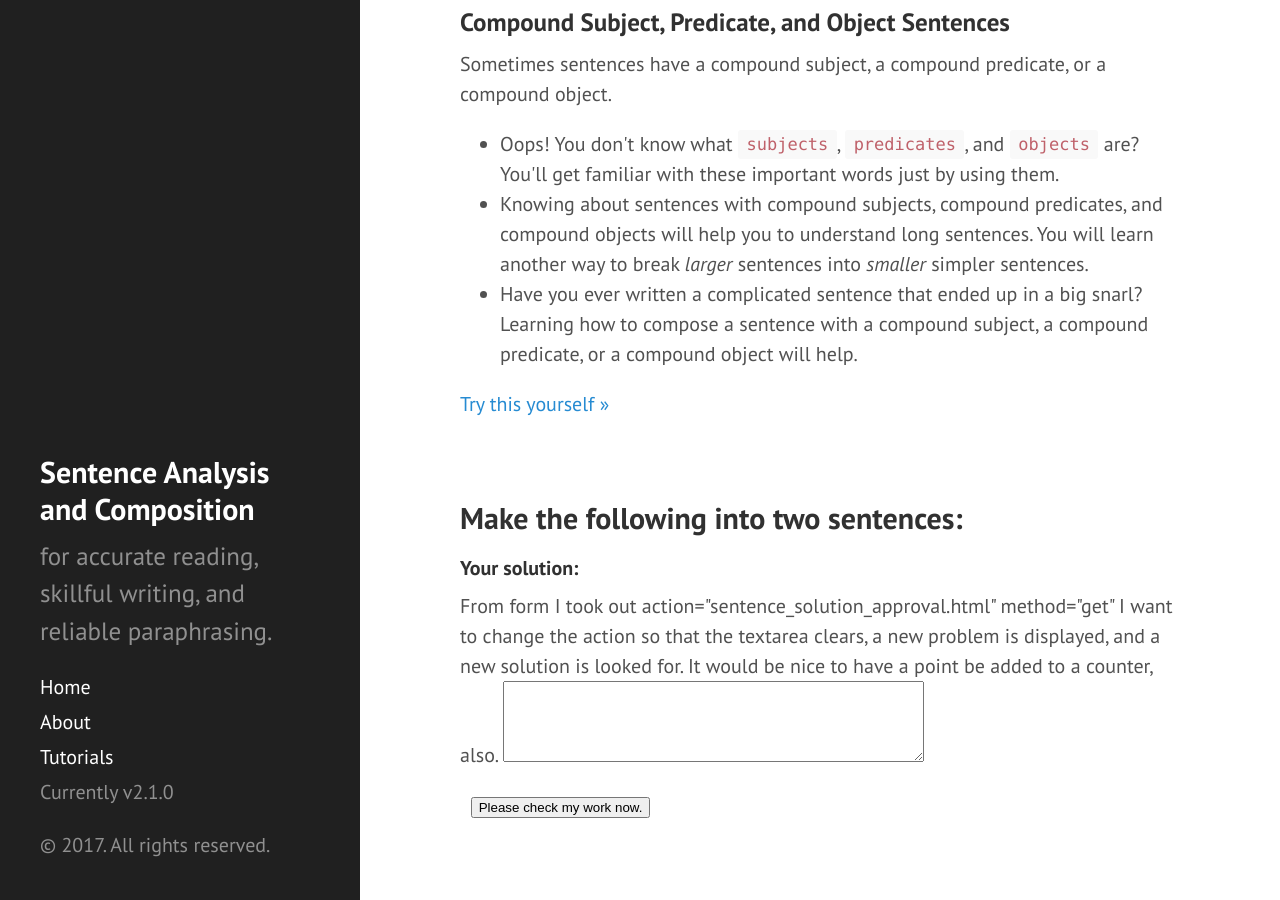
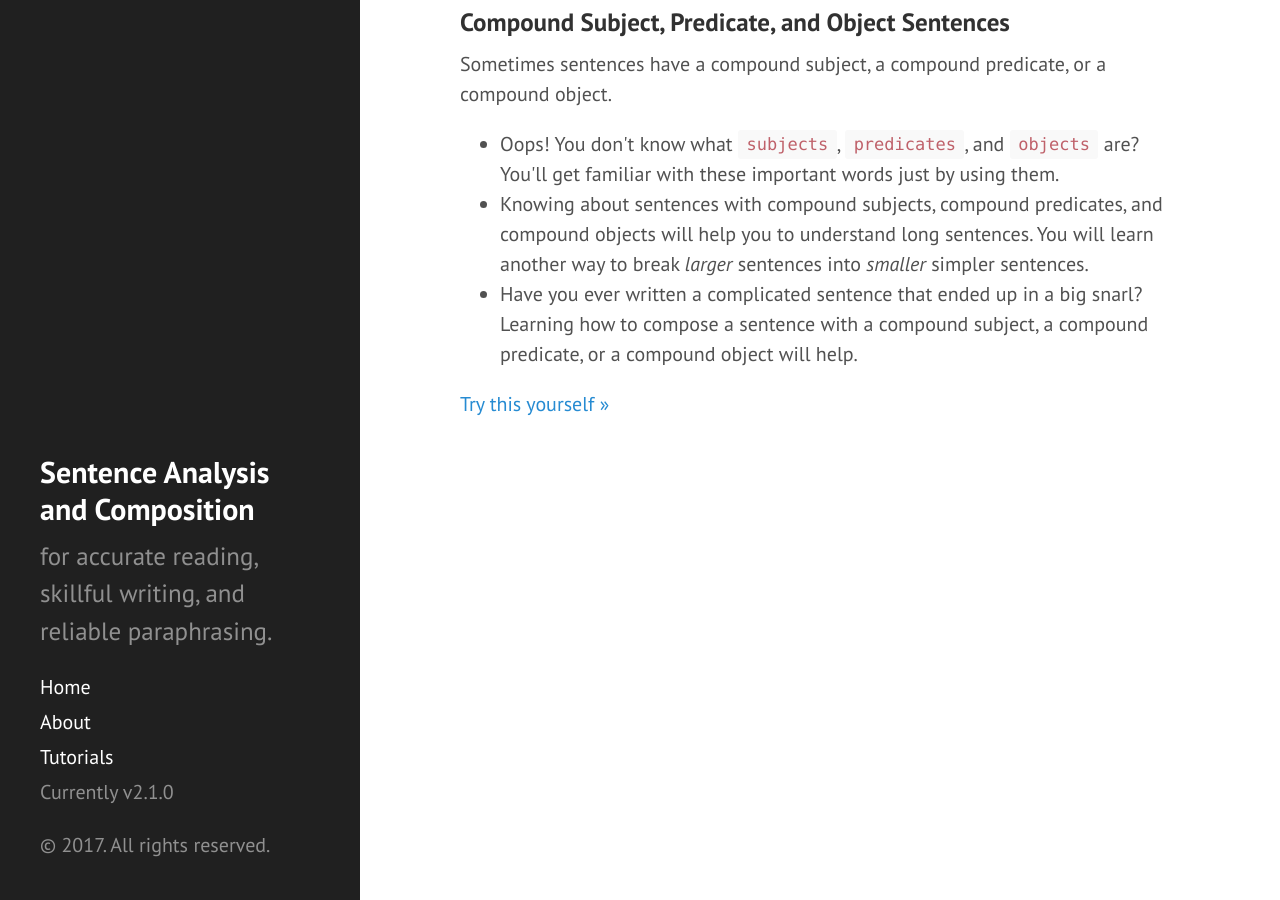
Before and after one commit to srogersact/srogersact.github.io, a Jekyll site: the page index.html, which Jekyll copies as it is, in a window 1280 px wide and 900 px high, scrolled down 894 px. Built offline with Jekyll 4.4.1, drawn with Linux system fonts in a browser that asks for light colours.

Commit message:
Removed form again.

```diff
--- a/_includes/head.html
+++ /dev/null
@@ -1 +0,0 @@
-      {{ page.title }} &middot; {{ site.title }}
--- a/index.html
+++ b/index.html
@@ -114,27 +114,7 @@
 <a target="_blank" class="w3-btn w3-margin-bottom" href="/tutorials/tutorial01">Try this yourself &raquo;</a>
 </div>
 
-<h2>Make the following into two sentences:</h2>
 
-<script src="sentence_problem01.js"></script>
-
-<h4>Your solution:</h4>
-<form id="sentence_solution_form" name="sentence_solution_form">
-
-   From form  I took out
-
-   action="sentence_solution_approval.html" method="get"
-
-
-   I want to change the action so that the textarea clears, a new problem is displayed, and a new solution is looked for. It would be nice to have a point be added to a counter, also.
-
-    <textarea name="sentence_solution" id="sentence_solution" rows = "5" cols="50"></textarea><br>
-    <h4 id="sentence_solution_blank"> </h4>
-    <h4 id="sentence_solution_error"> </h4>
-
-     <label>&nbsp;</label>
-    <input type="button" id="sentence_solution_approval" value="Please check my work now.">
-</form>
 <!-- <ul>
   <li>Complete Jekyll setup included (layouts, config, <a href="/404">404</a>, <a href="/atom.xml">RSS feed</a>, posts, and <a href="/about">example page</a>)</li>
   <li>Mobile friendly design and development</li>
```
